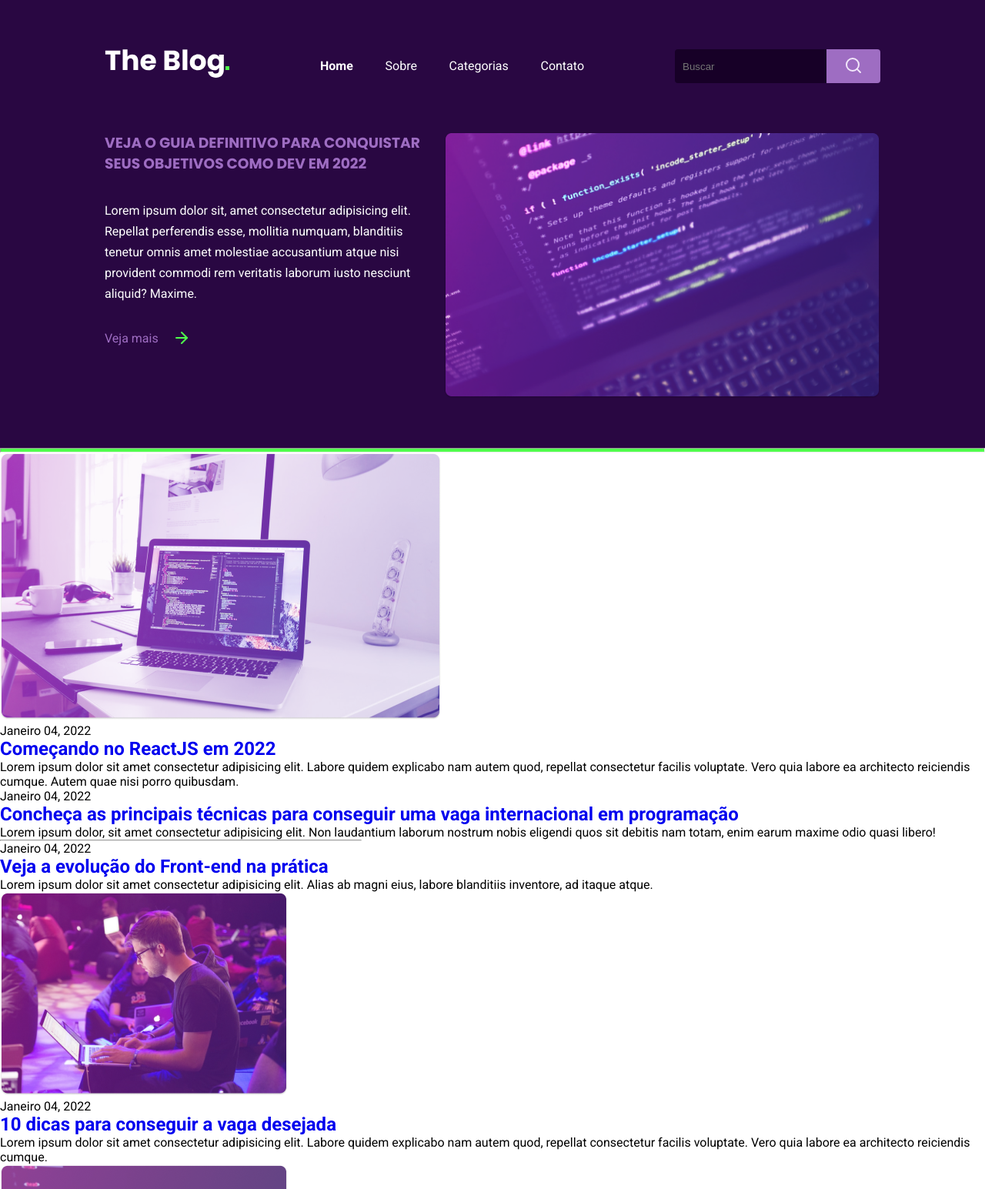
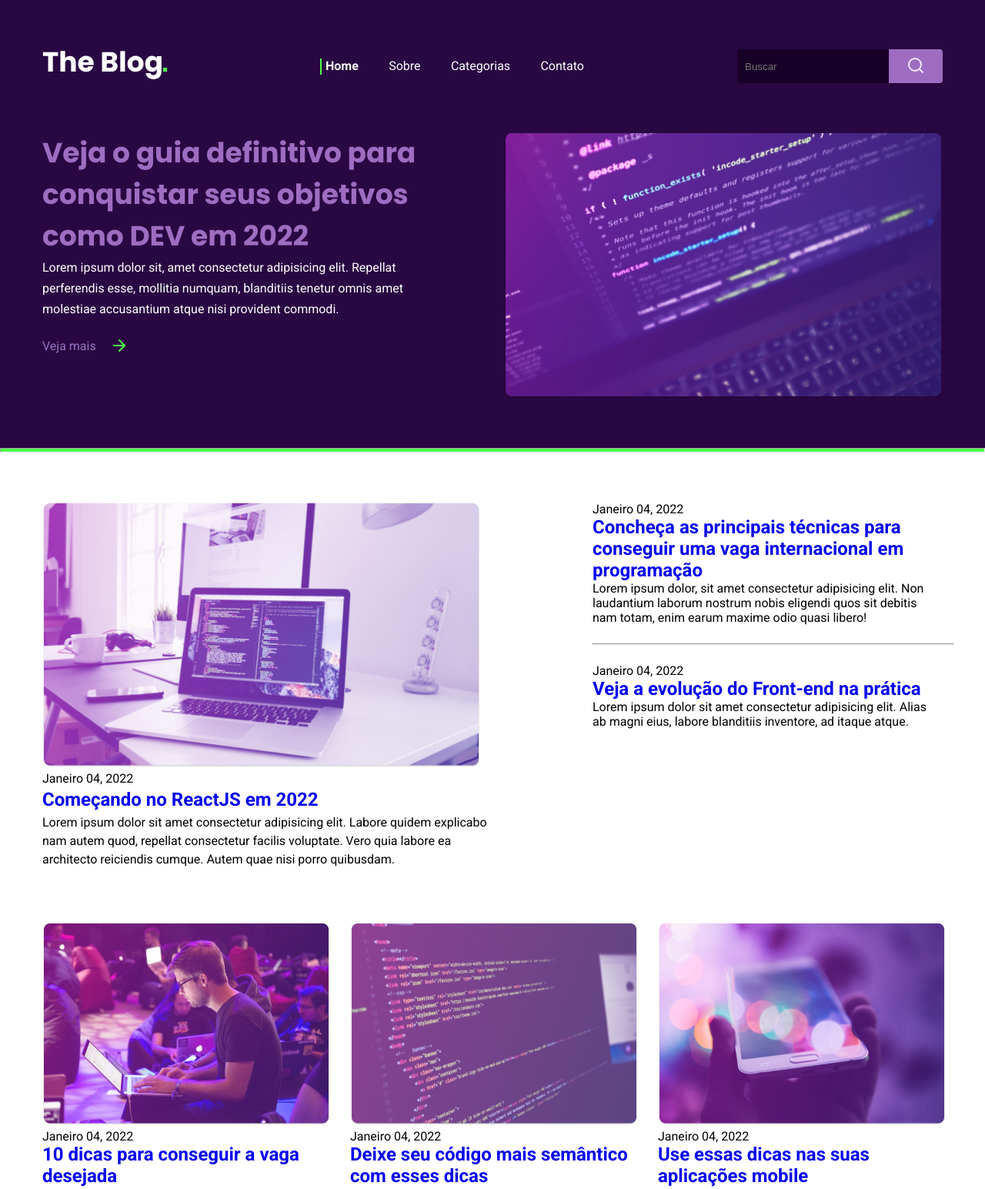
Before and after one commit to RafaelPMauricio/Site-RocketBlog, a plain HTML site: page index.html in a window 1280 px wide. Shown: the top 1545 px of the page at 77% size. Drawn offline with Linux system fonts and the light colour scheme.

Commit message:
Versão Desktop FullScreen completa

```diff
--- a/estilos/style.css
+++ b/estilos/style.css
@@ -15,28 +15,31 @@
     box-sizing: border-box;
 }
 
+a{
+    text-decoration: none;
+}
+
 body {
     font-family: 'Roboto', sans-serif;
 }
 
 #home {
     background-color: var(--purple-bg);
-    margin: 0 auto;
+    padding-bottom: 64px;
 }
 
 header{
-    padding: 64px 136px;
+    padding: 64px 0;
+    width: 1170px;
+    margin: auto;
     display: flex;
     flex-wrap: wrap;
     justify-content: space-between;
+    align-items: center;
 }
 
 header > *{
     display: inline-block;
-}
-
-nav{
-    margin: auto;
 }
 
 ul{
@@ -57,11 +60,8 @@ li > a{
 
 li:first-child{
     font-weight: 700;
-}
-
-li:first-child::before{
-    width: 15px;
-    background-color: var(--green);
+    padding-left: 5px;
+    border-left: 2px solid var(--green);
 }
 
 div#pesquisa{
@@ -89,7 +89,11 @@ div#pesquisa > button{
 
 article#principal{
     display: flex;
-    padding: 0 136px 64px;
+    margin: auto;
+    width: 1170px;
+    height: 346px;
+    justify-content: space-between;
+    flex-wrap: wrap;
 }
 
 article#principal > section{
@@ -99,22 +103,24 @@ article#principal > section{
     font-weight: 400;
     display: flex;
     flex-direction: column;
+    align-content: space-between;
 }
 
 article#principal > section > *{
     flex: 1;
+    line-height: 27px;
 }
 
 article#principal > section > h1{
     font-family: 'Poppins', sans-serif;
     color: var(--button-bg);
     font-weight: 700;
-    line-height: 27px;
-    text-transform: uppercase;
+    font-size: 36px;
+    line-height: 54px;
 }
 
 article#principal > section > p{
-    line-height: 27px;
+    width: 469px;
 }
 
 article#principal > section > a{
@@ -136,12 +142,58 @@ body > hr{
     background-color: var(--green);
 }
 
+main{
+    width: 1170px;
+    margin: auto;
+    padding-top: 64px;
+    display: grid;
+    grid-template-columns: 370px 185px 70px 55px 370px;
+    grid-template-rows: 546px 460px;
+    grid-template-areas:
+     "post1 post1 . aside aside"
+     "post2 post3 post3 post3 post4";
+    column-gap: 30px;
+}
+
+article#post-1{
+    grid-area: post1;
+}
+
+article#post-1 > figure > img {
+    width: 569px;
+}
+
+article#post-1 > figure > img > figcaption{
+    line-height: auto;
+}
+
+article#post-1 > h2{
+    line-height: 36px;
+}
+
+article#post-1 > p{
+    line-height: 24px;
+}
+
+article#post-2{
+    grid-area: post2;
+}
+
+article#post-3{
+    grid-area: post3;
+}
+
+article#post-4{
+    grid-area: post4;
+}
+
+main > aside{
+    grid-area: aside;
+}
+
 aside > hr{
     height: 1px;
     width: 470px;
     background-color: #F2E7FA;
+    margin: 24px 0;
 }
-
-a{
-    text-decoration: none;
-}
--- a/index.html
+++ b/index.html
@@ -32,7 +32,7 @@
         <article id="principal">
             <section>
                 <h1>Veja o guia definitivo para conquistar seus objetivos como DEV em 2022</h1>
-                <p>Lorem ipsum dolor sit, amet consectetur adipisicing elit. Repellat perferendis esse, mollitia numquam, blanditiis tenetur omnis amet molestiae accusantium atque nisi provident commodi rem veritatis laborum iusto nesciunt aliquid? Maxime.</p>
+                <p>Lorem ipsum dolor sit, amet consectetur adipisicing elit. Repellat perferendis esse, mollitia numquam, blanditiis tenetur omnis amet molestiae accusantium atque nisi provident commodi.</p>
                 <a href="#">Veja mais <img src="images/arrow-right.svg" alt="Seta para veja mais"></a>
             </section>
             <img src="images/featured-image.png" alt="Imagem principal do site">
@@ -40,7 +40,6 @@
     </div>
     <hr>
     <main>
-        <section id="highlight">
         <article id="post-1">
             <figure>
                 <img src="images/post-1.png" alt="Imagem do primeiro post">
@@ -49,21 +48,6 @@
             <h2><a href="#">Começando no ReactJS em 2022</a></h2>
             <p>Lorem ipsum dolor sit amet consectetur adipisicing elit. Labore quidem explicabo nam autem quod, repellat consectetur facilis voluptate. Vero quia labore ea architecto reiciendis cumque. Autem quae nisi porro quibusdam.</p>
         </article>
-        </section>
-        <aside>
-            <article>
-                <p>Janeiro 04, 2022</p>
-                <h2><a href="#">Concheça as principais técnicas para conseguir uma vaga internacional em programação</a></h2>
-                <p>Lorem ipsum dolor, sit amet consectetur adipisicing elit. Non laudantium laborum nostrum nobis eligendi quos sit debitis nam totam, enim earum maxime odio quasi libero!</p>
-            </article>
-            <hr>
-            <article>
-                <p>Janeiro 04, 2022</p>
-                <h2><a href="#">Veja a evolução do Front-end na prática</a></h2>
-                <p>Lorem ipsum dolor sit amet consectetur adipisicing elit. Alias ab magni eius, labore blanditiis inventore, ad itaque atque.</p>
-            </article>
-        </aside>
-        <section id="sub">
         <article id="post-2">
             <figure>
                 <img src="images/post-2.png" alt="Imagem do Sgundo post">
@@ -88,7 +72,19 @@
             <h2><a href="#">Use essas dicas nas suas aplicações mobile</a></h2>
             <p>Lorem ipsum dolor sit amet consectetur adipisicing elit. Labore quidem explicabo nam autem quod, repellat consectetur facilis voluptate. Vero quia labore ea architecto reiciendis cumque.</p>
         </article>
-        </section>
+        <aside>
+            <article>
+                <p>Janeiro 04, 2022</p>
+                <h2><a href="#">Concheça as principais técnicas para conseguir uma vaga internacional em programação</a></h2>
+                <p>Lorem ipsum dolor, sit amet consectetur adipisicing elit. Non laudantium laborum nostrum nobis eligendi quos sit debitis nam totam, enim earum maxime odio quasi libero!</p>
+            </article>
+            <hr>
+            <article>
+                <p>Janeiro 04, 2022</p>
+                <h2><a href="#">Veja a evolução do Front-end na prática</a></h2>
+                <p>Lorem ipsum dolor sit amet consectetur adipisicing elit. Alias ab magni eius, labore blanditiis inventore, ad itaque atque.</p>
+            </article>
+        </aside>
     </main>
 </body>
 </html>
```
Lines whose indentation alone changed are shown as unchanged.
